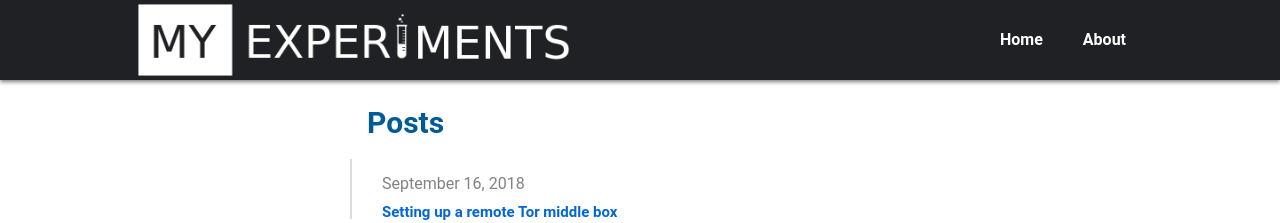
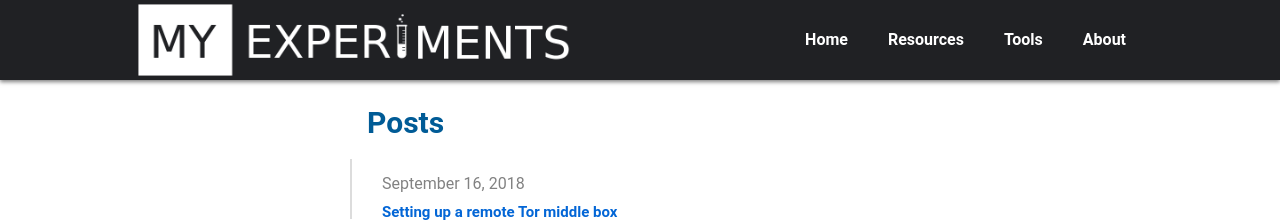
Before and after one commit to myexperiments-blog/myexperiments-blog.github.io, a Jekyll site: the page built from index.md, in a window 1280 px wide. Shown: the top 223 px of the page. Built offline with Jekyll 4.4.1, drawn with Linux system fonts in a browser that asks for light colours.

Commit message:
add resources and tools in the menu

```diff
--- a/_includes/header.html
+++ b/_includes/header.html
@@ -10,6 +10,8 @@
         <ul id="menu-content">
           <div id="menu-element">
             <li><a href="{{ site.url }}">Home</a></li>
+            <li><a href="{{ site.url }}/resources.html">Resources</a></li>
+            <li><a href="{{ site.url }}/tools.html">Tools</a></li>
             <li><a href="{{ site.url }}/about.html">About</a></li>
           </div>
         </ul>
```
